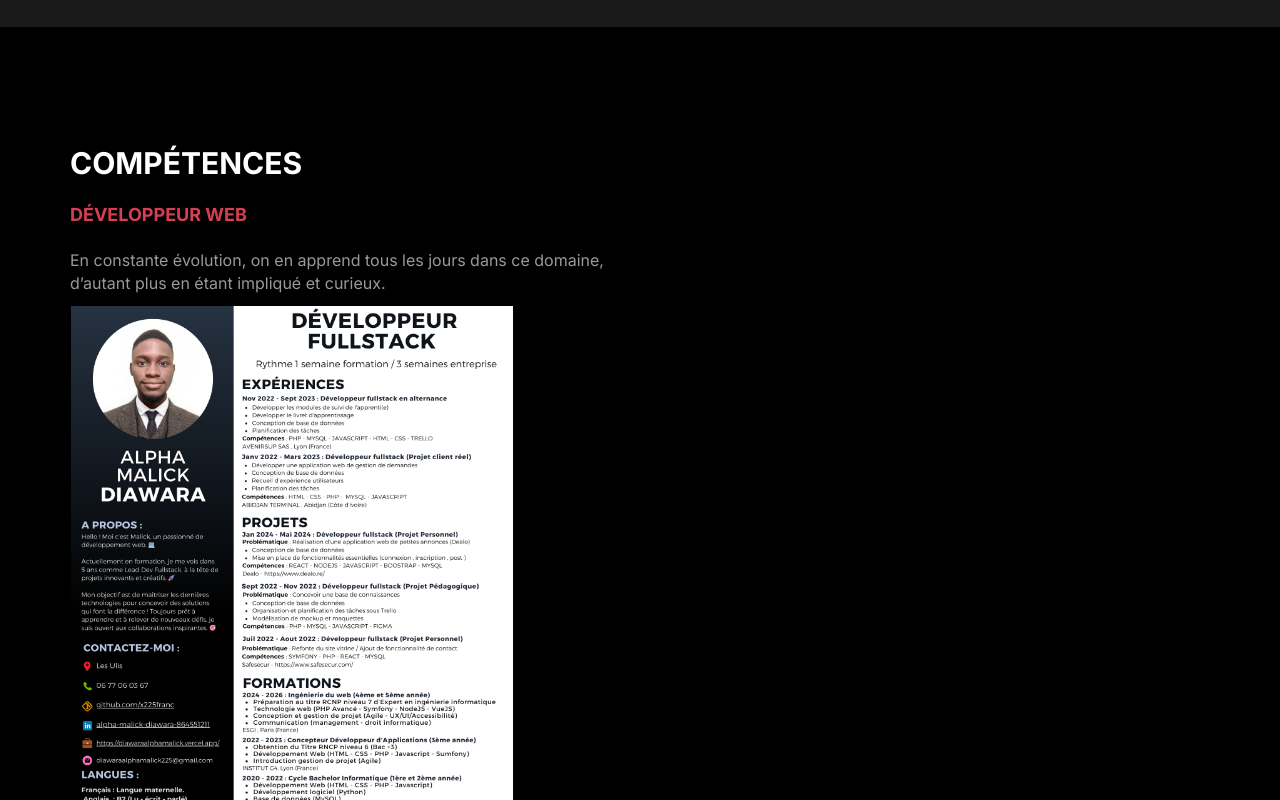
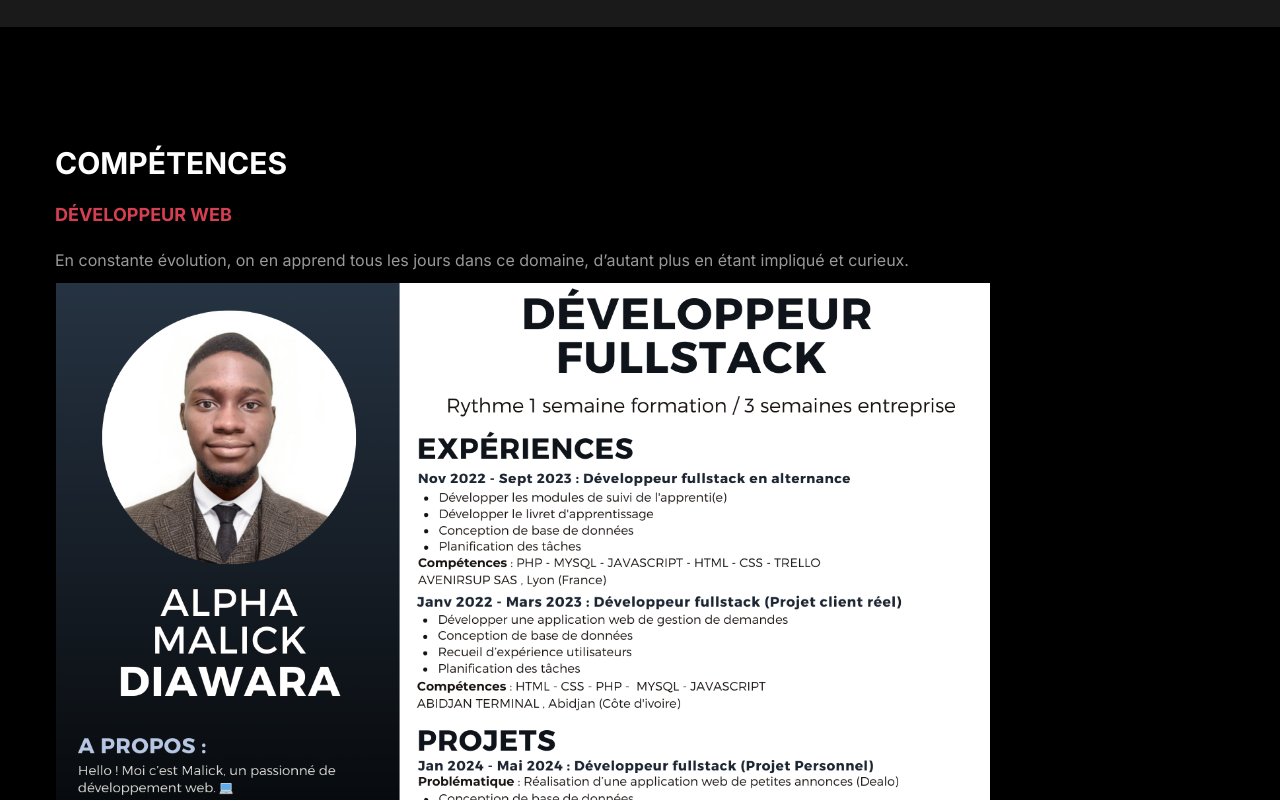
Before and after one commit to x225franc/portfolio, a Next.js app: page / in a window 1280 px wide. Shown: the part 1300-2100 px from the top of the page. Built offline with nearby package versions, Linux system fonts and the light colour scheme.

Commit message:
Update page.js

```diff
--- a/app/page.js
+++ b/app/page.js
@@ -118,13 +118,10 @@ export default function Home() {
 											<i className='fa fa-graduation-cap'></i>
 										</div>
 										<div className='media-body'>
-											<h3 className='media-heading'>
-												Étudiant
-											</h3>
+											<h3 className='media-heading'>Étudiant</h3>
 											<p>
-												INGÉNIERIE WEB <br />{" "}
-												EXPERT EN INGÉNIERIE INFORMATIQUE (Bac +5){" "}
-												<br /> Préparation au Titre RNCP de niveau 7
+												INGÉNIERIE WEB <br /> EXPERT EN INGÉNIERIE INFORMATIQUE
+												(Bac +5) <br /> Préparation au Titre RNCP de niveau 7
 											</p>
 										</div>
 									</div>
@@ -159,7 +156,9 @@ export default function Home() {
 											<i className='fa fa-laptop'></i>
 										</div>
 										<div className='media-body'>
-											<h3 className='media-heading'>Développeur web fullstack</h3>
+											<h3 className='media-heading'>
+												Développeur web fullstack
+											</h3>
 											<p>Fort de 2 années d'expériences dans le domaine.</p>
 										</div>
 									</div>
@@ -171,10 +170,7 @@ export default function Home() {
 					<div id='about' className='section'>
 						<div className='container'>
 							<div className='row'>
-								<div
-									className='col-md-6 col-xs-11 wow fadeInLeft'
-									data-wow-delay='0.9s'
-								>
+								<div>
 									<h2>COMPÉTENCES</h2>
 									<h4>DÉVELOPPEUR WEB</h4>
 									<p>
```
